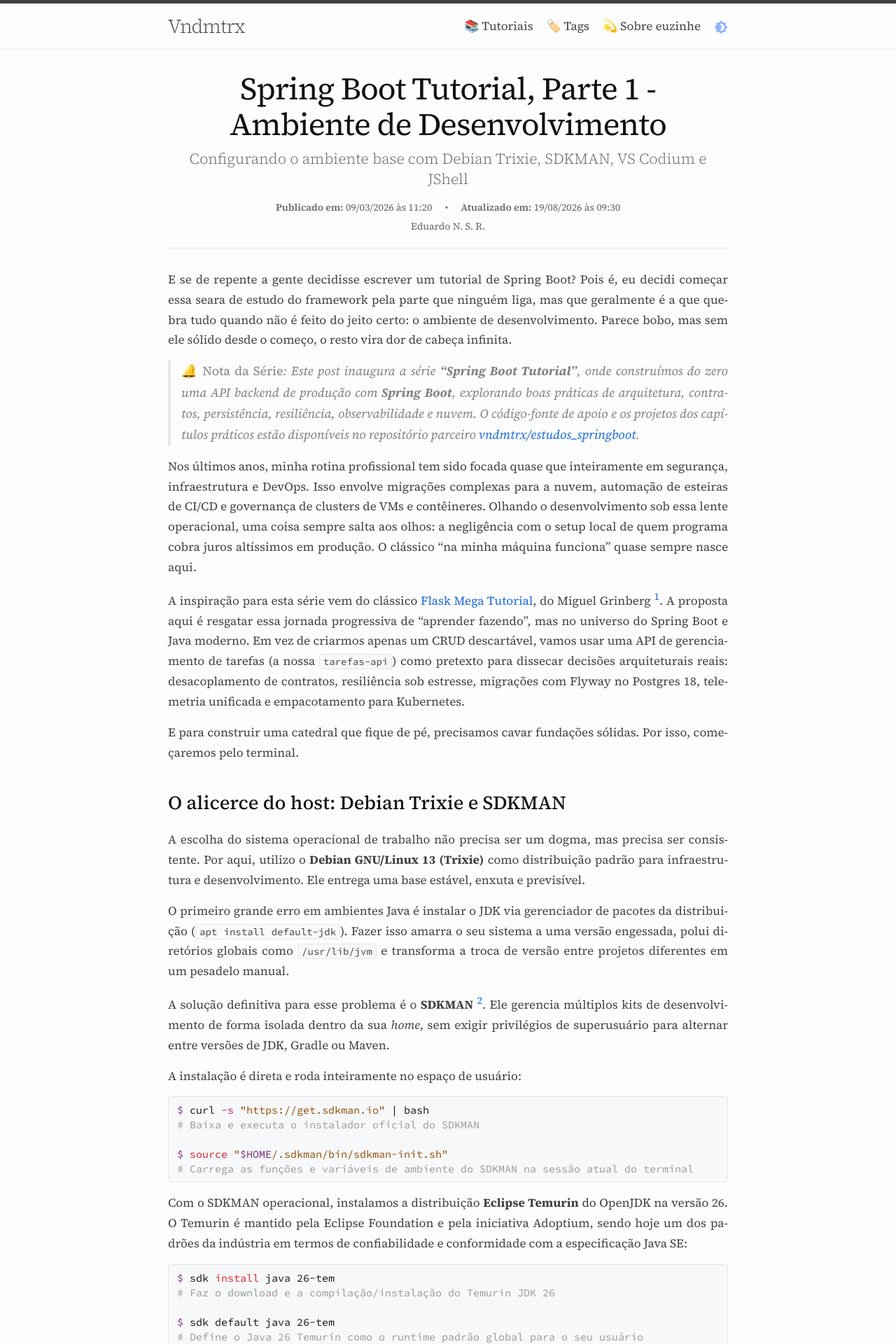
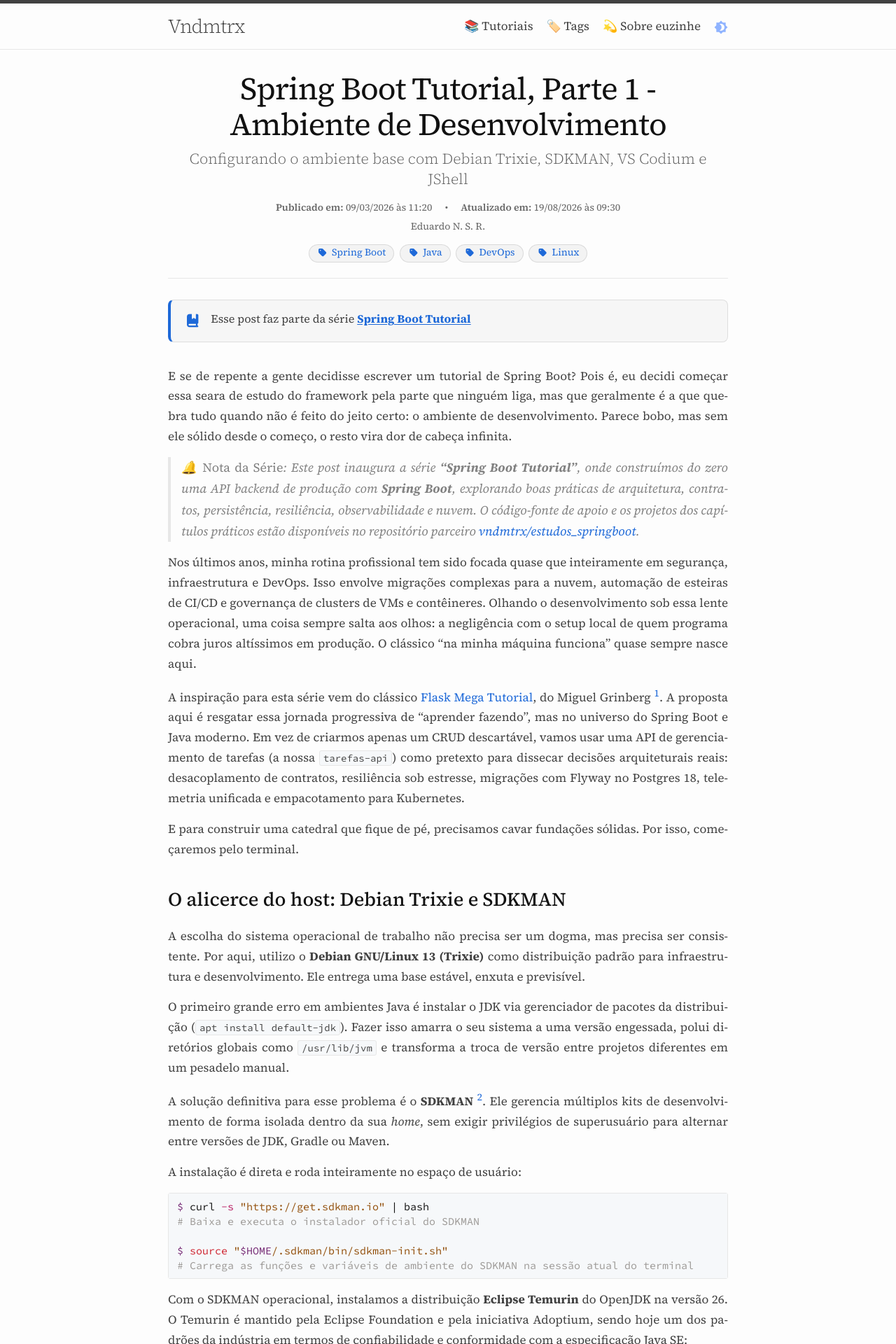
Before and after one commit to vndmtrx/vndmtrx.github.io, a Jekyll site: the page built from _posts/2026-03-09-springboot-tutorial-parte-1.md, in a window 1280 px wide. Shown: the top 1920 px of the page at 70% size. Built offline with Jekyll 4.4.1, drawn with Linux system fonts in a browser that asks for light colours; nearby versions of some CDN libraries.

Commit message:
Ajustes no template das tags

```diff
--- a/_layouts/home.html
+++ b/_layouts/home.html
@@ -31,6 +31,9 @@ layout: base
             {{ post.title | escape }}
           </a>
         </h3>
+        {%- if post.subtitle -%}
+          <p class="post-subtitle">{{ post.subtitle | escape }}</p>
+        {%- endif -%}
         {%- if site.minima.show_excerpts -%}
           {{ post.excerpt }}
         {%- endif -%}
--- a/_layouts/post.html
+++ b/_layouts/post.html
@@ -33,9 +33,33 @@ layout: base
       </div>
       {%- endif %}
     </div>
+    {%- if page.tags and page.tags.size > 0 -%}
+    <div class="post-tags">
+      {%- for tag in page.tags -%}
+      {%- assign tag_slug = tag | slugify -%}
+      <a href="{{ '/tags/' | append: tag_slug | append: '/' | relative_url }}" class="tag-pill">
+        <i class="fas fa-tag" aria-hidden="true" style="font-size: 0.72rem;"></i>
+        <span>{{- tag -}}</span>
+      </a>
+      {%- endfor -%}
+    </div>
+    {%- endif -%}
   </header>
 
   <div class="post-content e-content" itemprop="articleBody">
+    {%- if page.series -%}
+    {%- assign series_slug = page.series | slugify -%}
+    <div class="series-notice">
+      <div class="series-notice-icon">
+        <i class="fas fa-book-bookmark" aria-hidden="true"></i>
+      </div>
+      <div class="series-notice-content">
+        <span>Esse post faz parte da série <a
+            href="{{ '/tutoriais/#' | append: series_slug | relative_url }}"><strong>{{ page.series
+              }}</strong></a></span>
+      </div>
+    </div>
+    {%- endif -%}
     {{ content }}
   </div>
 
--- a/_sass/minima/custom-styles.scss
+++ b/_sass/minima/custom-styles.scss
@@ -54,6 +54,23 @@ code, pre {
   opacity: 0.85;
   margin-top: -2px;
   margin-bottom: 14px;
+}
+
+.post-list li {
+  h3 {
+    margin-top: 0.25rem;
+    margin-bottom: 0.35rem;
+    line-height: 1.25;
+  }
+
+  .post-subtitle {
+    font-size: 1.1rem;
+    line-height: 1.4;
+    font-weight: 300;
+    opacity: 0.85;
+    margin-top: 0;
+    margin-bottom: 0.65rem;
+  }
 }
 
 // Padronização semântica: reduz o tamanho visual dos headers para que possamos
@@ -116,3 +133,92 @@ details {
     margin-bottom: 0.25rem;
   }
 }
+
+// Nuvem de Tags e Tag Pills
+.tag-cloud {
+  display: flex;
+  flex-wrap: wrap;
+  gap: 0.6rem;
+  margin: 1.5rem 0 2rem;
+}
+
+.post-tags {
+  display: flex;
+  flex-wrap: wrap;
+  justify-content: center;
+  gap: 0.45rem;
+  margin-top: 0.75rem;
+  margin-bottom: 0.25rem;
+
+  .tag-pill {
+    font-size: 0.82rem;
+    padding: 0.22rem 0.65rem;
+    gap: 0.35rem;
+  }
+}
+
+.tag-pill {
+  display: inline-flex;
+  align-items: center;
+  gap: 0.45rem;
+  padding: 0.35rem 0.8rem;
+  font-size: 0.9rem;
+  line-height: 1.2;
+  border-radius: 9999px;
+  background-color: rgba(128, 128, 128, 0.08);
+  border: 1px solid rgba(128, 128, 128, 0.22);
+  color: $link-base-color;
+  text-decoration: none;
+  transition: all 0.2s ease;
+  white-space: nowrap;
+
+  .tag-count {
+    font-size: 0.78rem;
+    opacity: 0.75;
+    font-weight: 500;
+  }
+
+  &:hover {
+    background-color: rgba(128, 128, 128, 0.16);
+    border-color: $link-base-color;
+    color: $link-hover-color;
+    text-decoration: none;
+    transform: translateY(-1px);
+    box-shadow: 0 2px 6px rgba(0, 0, 0, 0.08);
+  }
+}
+
+// Banner de Série nos posts
+.series-notice {
+  display: flex;
+  align-items: flex-start;
+  gap: 0.85rem;
+  margin: 1.5rem 0 2rem 0;
+  padding: 0.85rem 1.15rem;
+  border-radius: 8px;
+  background-color: rgba(128, 128, 128, 0.06);
+  border: 1px solid rgba(128, 128, 128, 0.2);
+  border-left: 4px solid $link-base-color;
+  font-size: 0.95rem;
+  line-height: 1.5;
+
+  .series-notice-icon {
+    color: $link-base-color;
+    font-size: 1.1rem;
+    flex-shrink: 0;
+    margin-top: 0.1rem;
+  }
+
+  .series-notice-content {
+    flex: 1;
+
+    a {
+      text-decoration: underline;
+      text-underline-offset: 2px;
+
+      &:hover {
+        text-decoration: underline;
+      }
+    }
+  }
+}
```
Also changed, not shown: _layouts/tag.html (added, +46 -0 lines), tags.html (+23 -28 lines).
